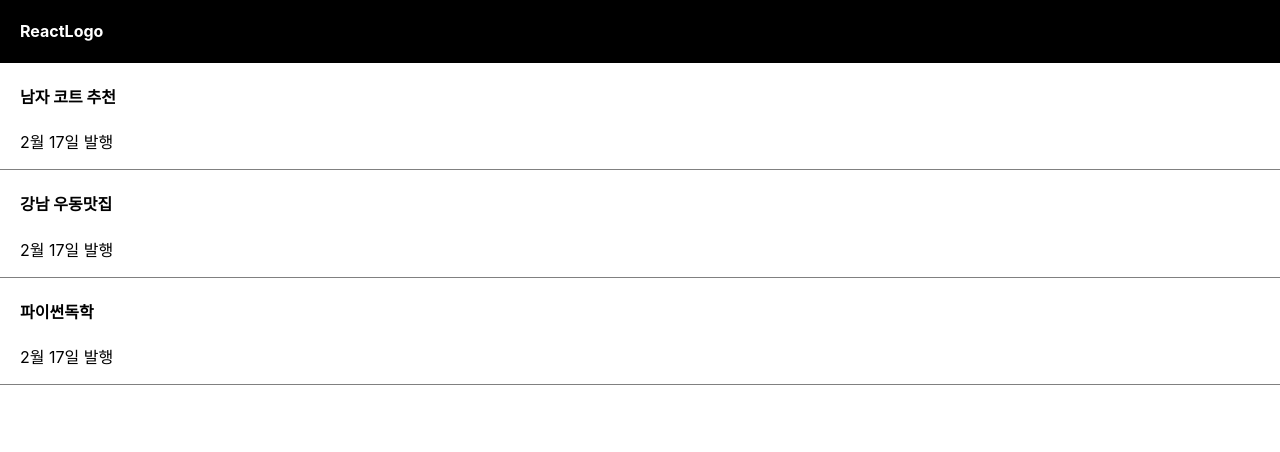
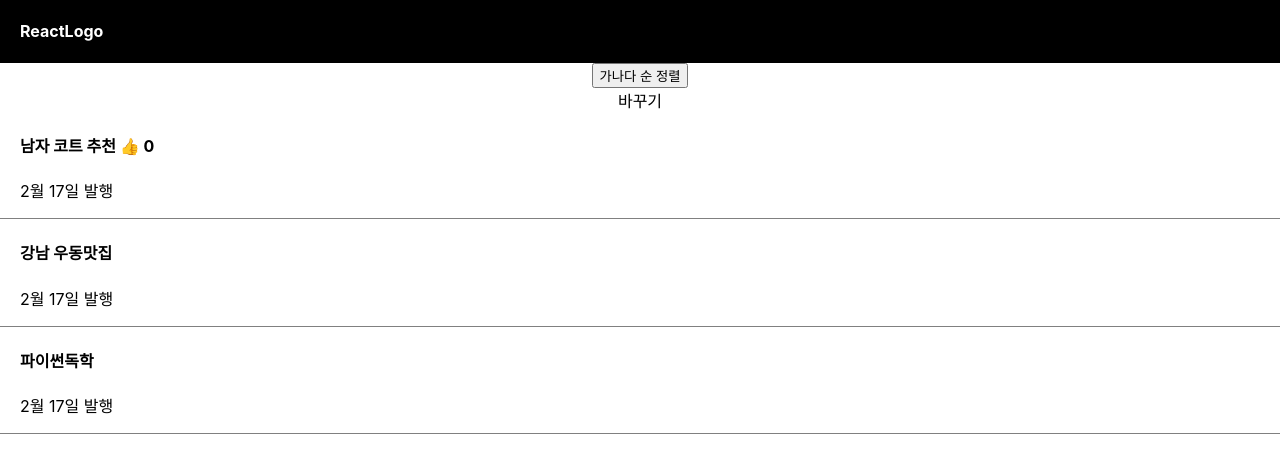
Before and after one commit to marcoys/react01, a React (Create React App) app: page / in a window 1280 px wide. Shown: the top 452 px of the page. Built offline with nearby package versions, Linux system fonts and the light colour scheme.

Commit message:
220924 mac

```diff
--- a/src/App.js
+++ b/src/App.js
@@ -1,3 +1,5 @@
+/* eslint-disable  */
+
 import logo from './logo.svg';
 import './App.css';
 import { useState } from 'react';
@@ -5,15 +7,26 @@ import { useState } from 'react';
 function App() {
 
   let post = '강남 우동 맛집';
-  let [글제목, a] = useState(['남자 코트 추천','강남 우동맛집', '파이썬독학']);
+  let [글제목, 첫째변경] = useState(['남자 코트 추천','강남 우동맛집', '파이썬독학']);
+  let [따봉, 따봉변경] = useState(0);
+
+  function firChange() {
+    let newArr = [...글제목];
+
+    newArr[0] = '여자 코트 추천';
+    첫째변경(newArr);
+  }
 
   return (
     <div className="App">
       <div className="black-nav">
         <h4>ReactLogo</h4>
       </div>
+      <button>가나다 순 정렬</button>
+      <br />
+      <span onClick={firChange}>바꾸기</span>
       <div className="list">
-        <h4>{ 글제목[0] }</h4>
+        <h4>{ 글제목[0] } <span onClick={() => { 따봉변경(따봉+1)} }>👍</span> {따봉} </h4>
         <p>2월 17일 발행</p>
       </div>
       <div className="list">
```
